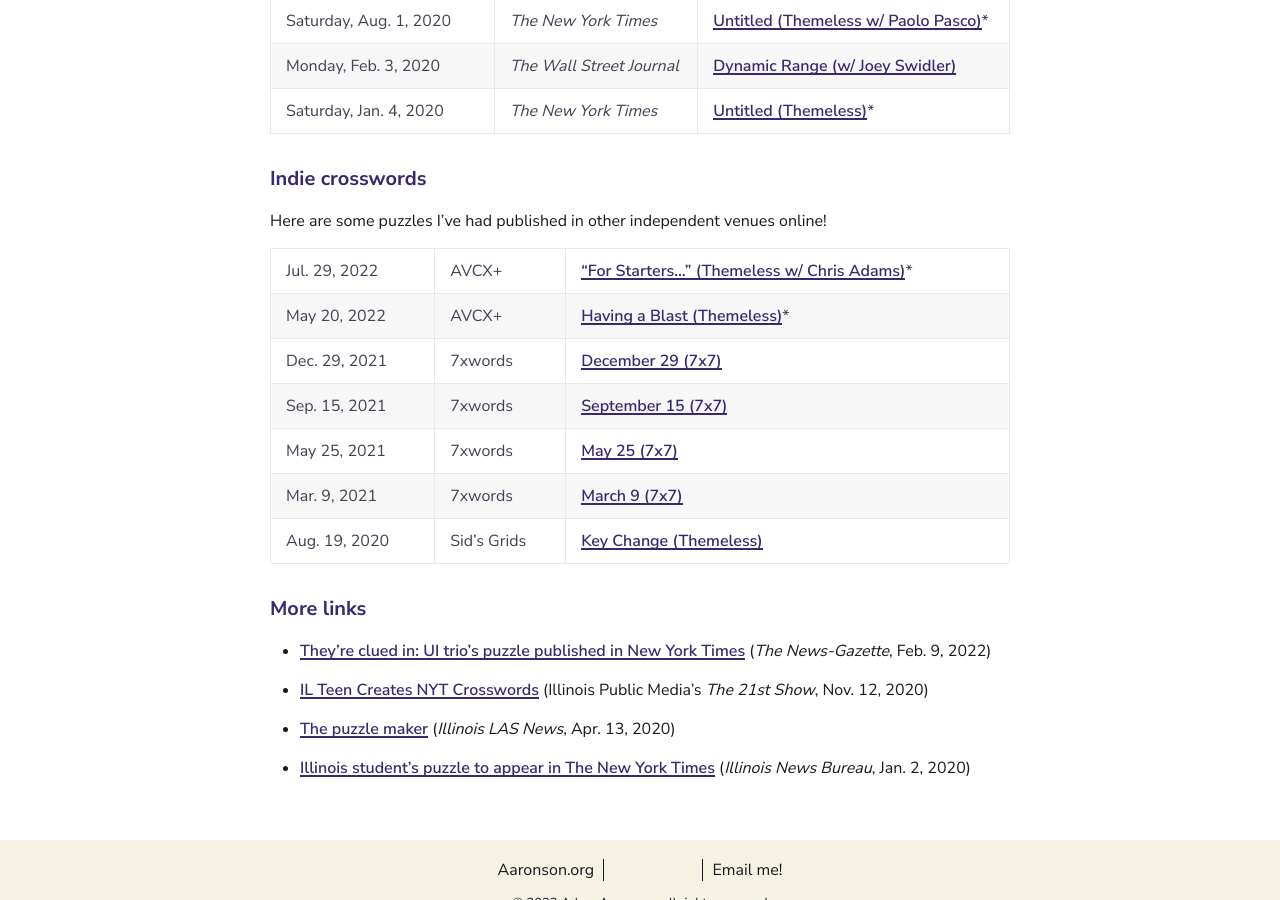
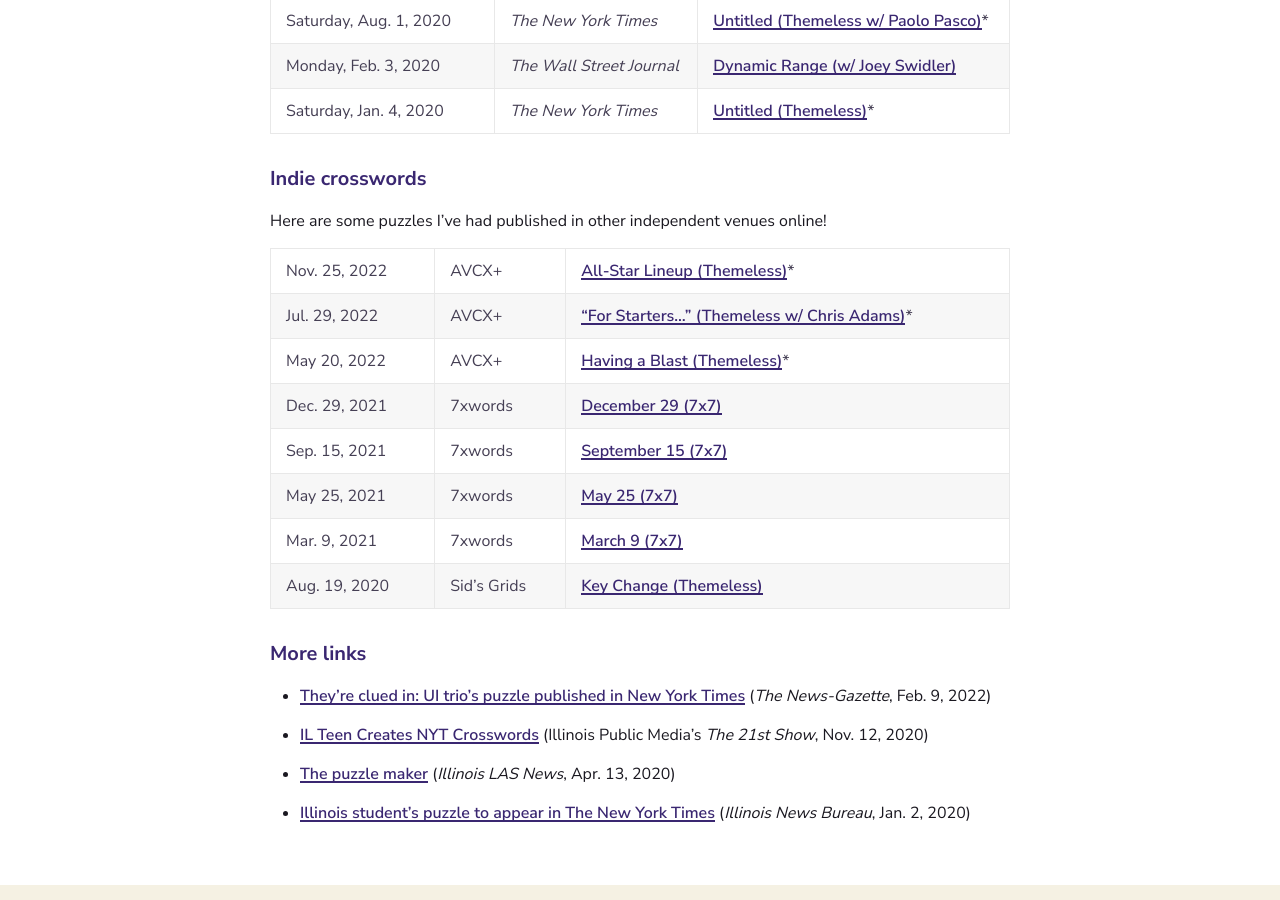
Before and after one commit to adamaaronson/adamaaronson.github.io, a Jekyll site: the page built from publications.md, in a window 1280 px wide and 900 px high, scrolled down 986 px. Built offline with Jekyll 4.4.1, drawn with Linux system fonts in a browser that asks for light colours.

Commit message:
Add newest AVCX puzzle

```diff
--- a/publications.md
+++ b/publications.md
@@ -29,6 +29,7 @@
 
 Here are some puzzles I've had published in other independent venues online!
 
+Nov. 25, 2022 | AVCX+ | [All-Star Lineup (Themeless)](https://avxwords.com/puzzles/1219/)*
 Jul. 29, 2022 | AVCX+ | ["For Starters..." (Themeless w/ Chris Adams)](https://avxwords.com/puzzles/1138/)*
 May 20, 2022 | AVCX+ | [Having a Blast (Themeless)](https://avxwords.com/puzzles/1086/)*
 Dec. 29, 2021 | 7xwords | [December 29 (7x7)](https://www.7xwords.com/daily/12/12-29.html)
```
